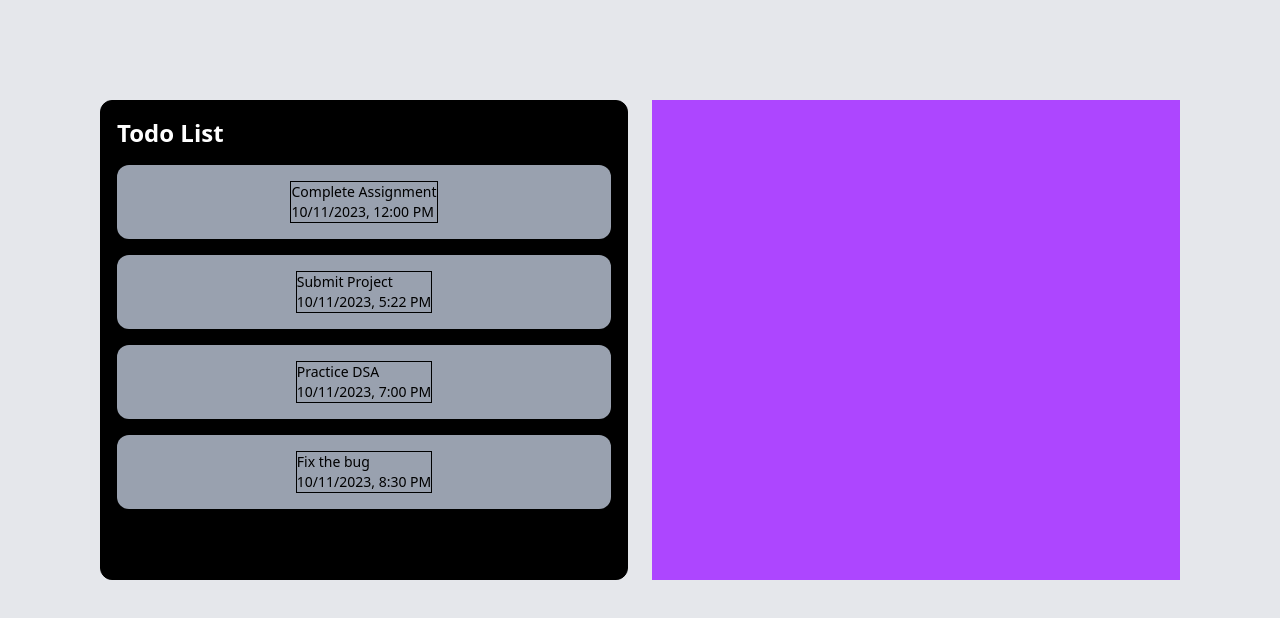
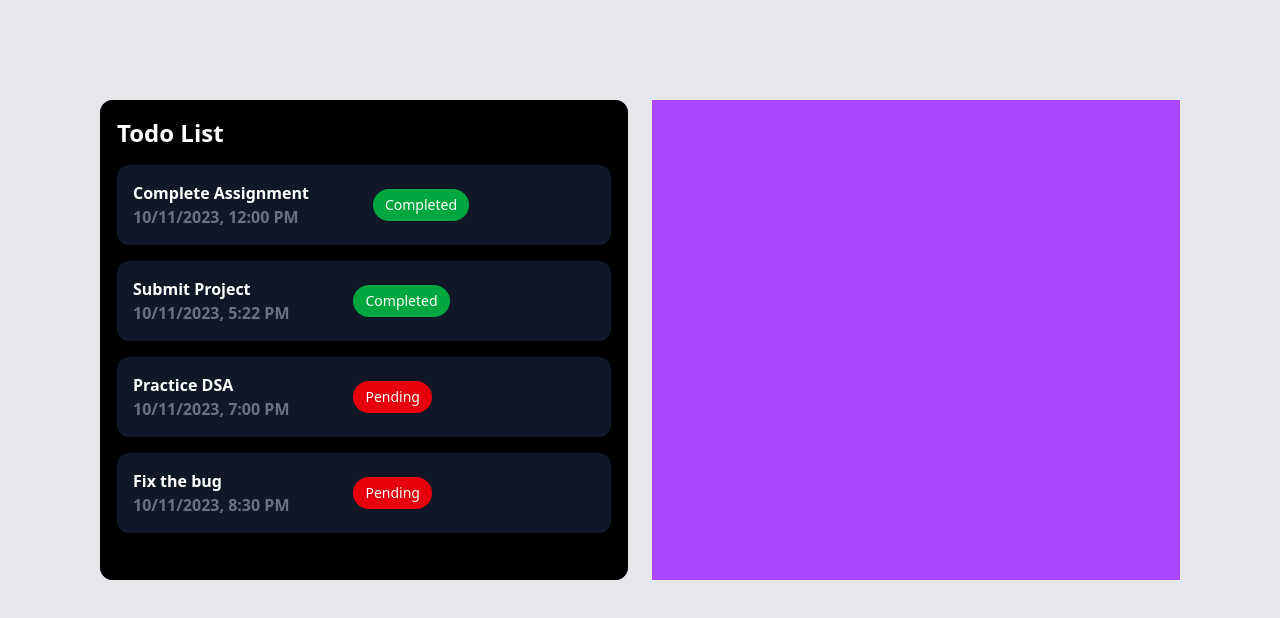
Before and after one commit to supersingh471/TodoApp, a React (Vite) app in the folder frontend/: page /Dashboard in a window 1280 px wide. Shown: the top 618 px of the page. Built offline with nearby package versions, Linux system fonts and the light colour scheme.

Commit message:
building dashboard p-3

```diff
--- a/frontend/src/pages/Dashboard.jsx
+++ b/frontend/src/pages/Dashboard.jsx
@@ -4,7 +4,7 @@ export default function Dashboard() {
 	const todos = [
 	  { task: "Complete Assignment", status: "Completed", deadline: "10/11/2023, 12:00 PM" },
 	  { task: "Submit Project", status: "Completed", deadline: "10/11/2023, 5:22 PM" },
-	  { task: "Practice DSA", status: "Ongoing", deadline: "10/11/2023, 7:00 PM" },
+	  { task: "Practice DSA", status: "Pending", deadline: "10/11/2023, 7:00 PM" },
 	  { task: "Fix the bug", status: "Pending", deadline: "10/11/2023, 8:30 PM" },
 
 	];
@@ -18,10 +18,16 @@ export default function Dashboard() {
 				</div>
 				<div className="space-y-4">
 				{todos.map((todo, id) => (
-					<div key={id} className="flex justify-center bg-gray-400 m-4 rounded-xl">
-						<div className="flex flex-col border m-4">
-							<h4 className="text-sm">{todo.task}</h4>
-						<span className="text-sm">{todo.deadline}</span>
+					<div key={id} className="flex bg-gray-900 m-4 rounded-xl text-white">
+						<div className="flex flex-col m-4 font-semibold text-md">
+							<h4>{todo.task}</h4>
+						<span className="text-gray-500">{todo.deadline}</span>
+						</div>
+						<div className="flex items-center ml-12">
+							<span className={`py-1.5 px-3 rounded-full text-sm
+								${todo.status === "Completed" ? "bg-green-600" : "bg-red-600"}`}>
+								{todo.status}
+							</span>
 						</div>
 					</div>
 				))}
```
